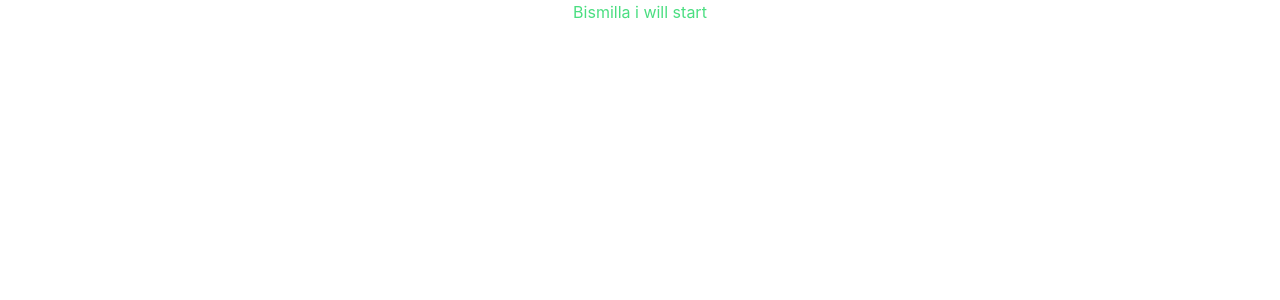
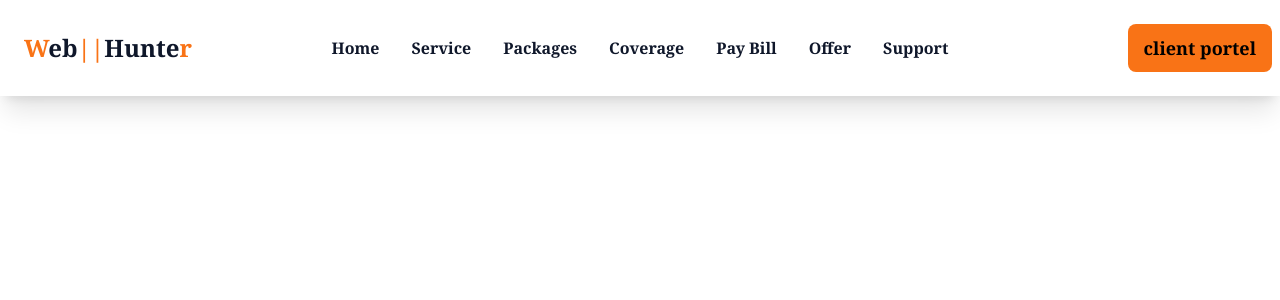
Before and after one commit to shaiadul/Web-Hunter, a React (Create React App) app: page / in a window 1280 px wide. Shown: the top 300 px of the page. Built offline with nearby package versions, Linux system fonts and the light colour scheme.

Commit message:
tailwind setup

```diff
--- a/package.json
+++ b/package.json
@@ -6,6 +6,7 @@
     "@testing-library/jest-dom": "^5.16.5",
     "@testing-library/react": "^13.3.0",
     "@testing-library/user-event": "^13.5.0",
+    "daisyui": "^2.25.0",
     "react": "^18.2.0",
     "react-dom": "^18.2.0",
     "react-scripts": "5.0.1",
--- a/src/App.js
+++ b/src/App.js
@@ -1,10 +1,10 @@
-import logo from './Assets/logo.png';
 import './App.css';
+import Navside from './pages/Navbar/Navside';
 
 function App() {
   return (
-    <div className="App">
-     <h1 className='text-green-400'>Bismilla i will start</h1>
+    <div className="bg-white">
+     <Navside/>
     </div>
   );
 }
--- a/src/pages/Navbar/Navside.js
+++ b/src/pages/Navbar/Navside.js
@@ -1,10 +1,42 @@
 import React from 'react';
+import logo from '../../Assets/logo.png';
 
 const Navside = () => {
     return (
-        <div>
-
+        <div className="navbar bg-white shadow-xl text-center text-slate-900">
+        <div className="navbar-start">
+          <div className="dropdown">
+            <label tabIndex={0} className=" lg:hidden">
+              <svg xmlns="http://www.w3.org/2000/svg" className="h-5 w-5" fill="purple" viewBox="0 0 24 24" stroke="currentColor"><path strokeLinecap="round" strokeLinejoin="round" strokeWidth="2" d="M4 6h16M4 12h8m-8 6h16" /></svg>
+            </label>
+            <ul tabIndex={0} className="menu menu-compact dropdown-content mt-3 p-2 shadow bg-gray-200 rounded-box w-52 font-bold font-serif text-orange-500">
+            <li><a>Home</a></li>
+            <li><a>Service</a></li>
+            <li><a>Packages</a></li>
+            <li><a>Coverage</a></li>
+            <li><a>Pay Bill</a></li>
+            <li><a>Offer</a></li>
+            <li><a>Support</a></li>
+            </ul>
+          </div>
+          {/* logo */}
+          <h2 className="pl-4 font-bold text-2xl text-center font-serif"><span className='text-orange-500'>W</span>eb<span className='text-orange-500'>||</span>Hunte<span className='text-orange-500'>r</span></h2>
         </div>
+        <div className="navbar-center hidden lg:flex">
+          <ul className="menu menu-horizontal p-2 m-2 font-bold font-serif ">
+            <li className='hover:text-orange-500 hover:border-b-4 hover:border-orange-500'><a>Home</a></li>
+            <li className='hover:text-orange-500 hover:border-b-4 '><a>Service</a></li>
+            <li className='hover:text-orange-500 hover:border-b-4 '><a>Packages</a></li>
+            <li className='hover:text-orange-500 hover:border-b-4 '><a>Coverage</a></li>
+            <li className='hover:text-orange-500 hover:border-b-4 '><a>Pay Bill</a></li>
+            <li className='hover:text-orange-500 hover:border-b-4 '><a>Offer</a></li>
+            <li className='hover:text-orange-500 hover:border-b-4 '><a>Support</a></li>
+          </ul>
+        </div>
+        <div className="navbar-end">
+          <p className="btn btn-md border-none shadow-orange-300 bg-orange-500 font-serif font-bold text-lg text-black lowercase">Client Portel</p>
+        </div>
+      </div>
     );
 };
 
--- a/tailwind.config.js
+++ b/tailwind.config.js
@@ -6,5 +6,5 @@ module.exports = {
   theme: {
     extend: {},
   },
-  plugins: [],
+  plugins: [require("daisyui")],
 }
```
Also changed, not shown: 1 other file (tests, documents, lock files or other folders).
